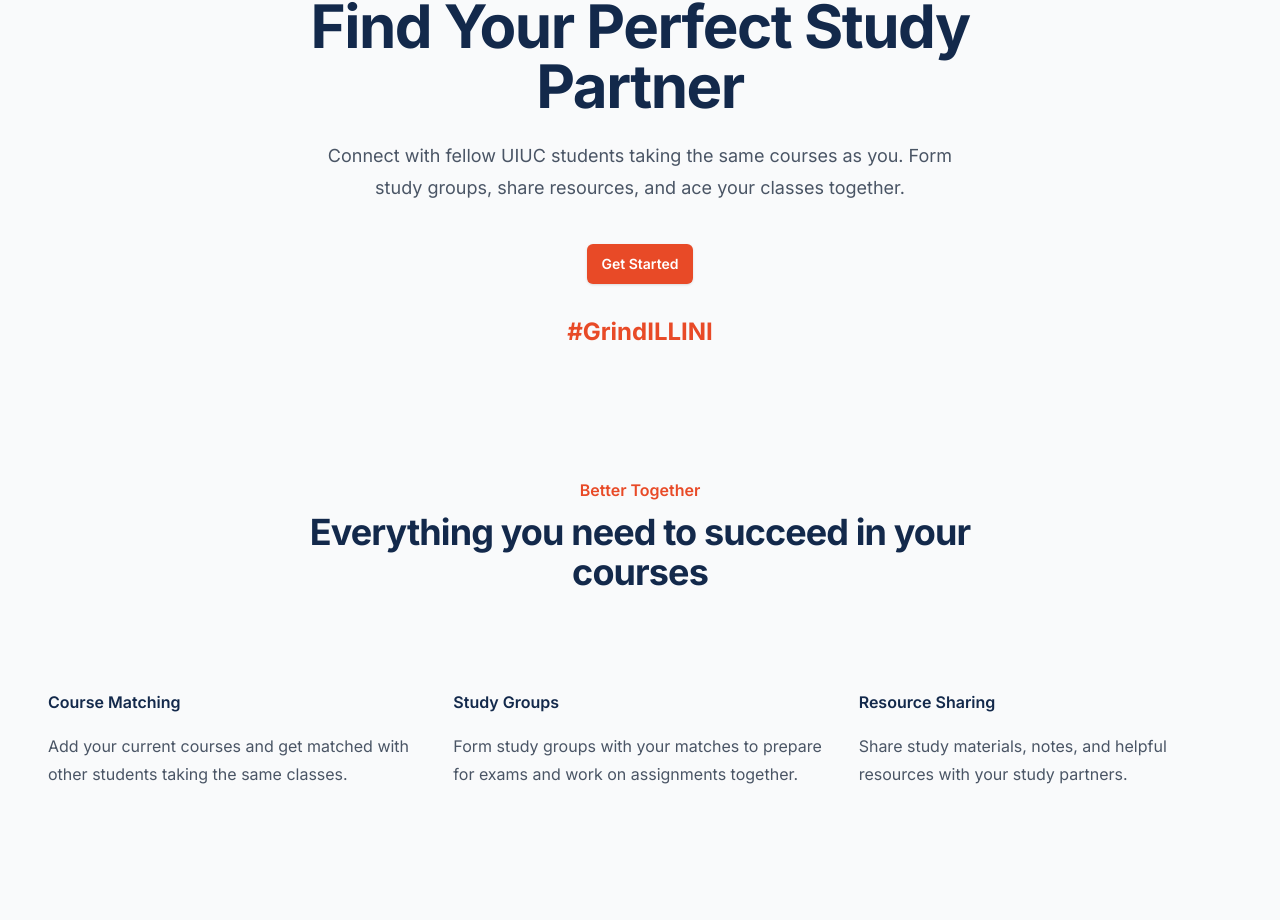
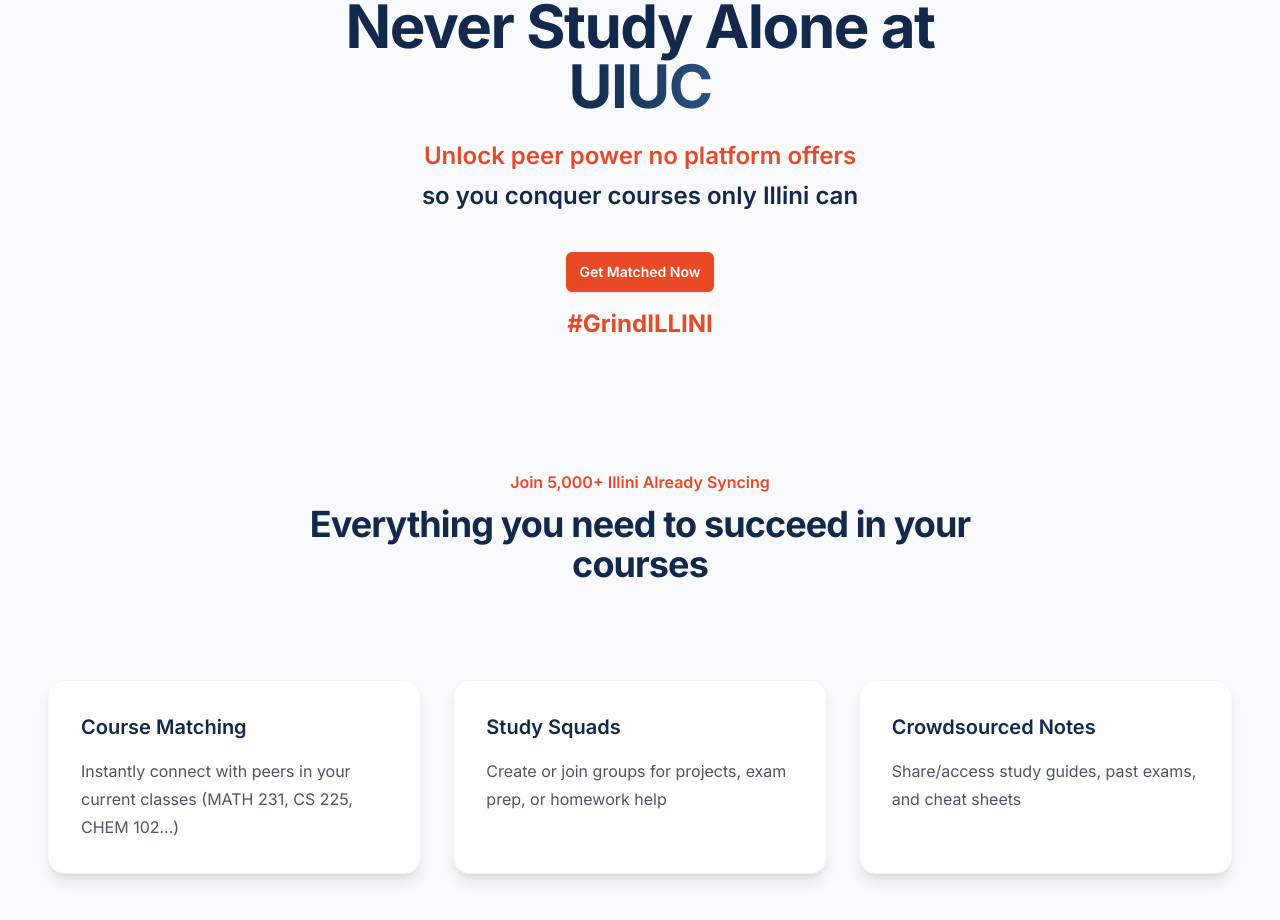
Before and after one commit to bhuvansk2606/uiuc-study-buddy, a Next.js app: page / in a window 1280 px wide. Shown: the part 228-1148 px from the top of the page. Built offline with nearby package versions, Linux system fonts and the light colour scheme; no server answers.

Commit message:
hella styling

```diff
--- a/package.json
+++ b/package.json
@@ -19,7 +19,7 @@
     "@types/jsonwebtoken": "^9.0.9",
     "csv-parse": "^5.6.0",
     "csv-stringify": "^6.4.5",
-    "framer-motion": "^12.10.1",
+    "framer-motion": "^12.10.4",
     "jsonwebtoken": "^9.0.2",
     "next": "15.3.1",
     "next-auth": "^4.24.11",
--- a/src/app/page.tsx
+++ b/src/app/page.tsx
@@ -5,6 +5,7 @@ import { useSession, signIn } from 'next-auth/react'
 import { useRouter } from 'next/navigation'
 import AnimatedHashtag from '@/components/AnimatedHashtag'
 import Image from 'next/image'
+import { motion } from 'framer-motion'
 
 export default function Home() {
   const { data: session, status } = useSession()
@@ -18,77 +19,145 @@ export default function Home() {
     }
   }
 
+  const fadeInUp = {
+    initial: { opacity: 0, y: 20 },
+    animate: { opacity: 1, y: 0 },
+    transition: { duration: 0.5 }
+  }
+
+  const staggerContainer = {
+    animate: {
+      transition: {
+        staggerChildren: 0.2
+      }
+    }
+  }
+
   return (
     <div className="relative isolate">
       <div className="mx-auto max-w-7xl px-6 py-24 sm:py-32 lg:px-8">
-        <div className="mx-auto max-w-2xl text-center">
+        <motion.div
+          className="mx-auto max-w-2xl text-center"
+          initial={{ opacity: 0, y: 20 }}
+          animate={{ opacity: 1, y: 0 }}
+          transition={{ duration: 0.5 }}
+        >
           <h1 className="text-4xl font-bold tracking-tight text-[#13294B] sm:text-6xl">
-            Find Your Perfect Study Partner
+            Never Study Alone at <span className="bg-gradient-to-r from-[#13294B] via-[#1A3A5F] to-[#2C5282] bg-clip-text text-transparent">UIUC</span>
           </h1>
-          <p className="mt-6 text-lg leading-8 text-gray-600">
-            Connect with fellow UIUC students taking the same courses as you. Form study groups, share resources, and ace your classes together.
-          </p>
-          <div className="mt-10 flex items-center justify-center gap-x-6">
+          <div className="mt-6 space-y-2">
+            <motion.p
+              className="text-2xl font-semibold text-[#E84A27]"
+              initial={{ opacity: 0, y: 20 }}
+              animate={{ opacity: 1, y: 0 }}
+              transition={{ duration: 0.5, delay: 0.2 }}
+            >
+              Unlock peer power no platform offers
+            </motion.p>
+            <motion.p
+              className="text-2xl font-semibold text-[#13294B]"
+              initial={{ opacity: 0, y: 20 }}
+              animate={{ opacity: 1, y: 0 }}
+              transition={{ duration: 0.5, delay: 0.4 }}
+            >
+              so you conquer courses only Illini can
+            </motion.p>
+          </div>
+          <motion.div
+            className="mt-10 flex items-center justify-center gap-x-6"
+            initial={{ opacity: 0, y: 20 }}
+            animate={{ opacity: 1, y: 0 }}
+            transition={{ duration: 0.5, delay: 0.6 }}
+          >
             <button
               onClick={handleGetStarted}
               className="rounded-md bg-[#E84A27] px-3.5 py-2.5 text-sm font-semibold text-white shadow-sm hover:bg-[#D73D1C] focus-visible:outline focus-visible:outline-2 focus-visible:outline-offset-2 focus-visible:outline-[#E84A27]"
             >
-              Get Started
+              Get Matched Now
             </button>
             {status === "authenticated" && (
               <Link href="/matches" className="text-sm font-semibold leading-6 text-[#13294B]">
                 View Matches <span aria-hidden="true">→</span>
               </Link>
             )}
-          </div>
-          <div className="mt-8">
+          </motion.div>
+          <motion.div
+            className="mt-4"
+            initial={{ opacity: 0, y: 20 }}
+            animate={{ opacity: 1, y: 0 }}
+            transition={{ duration: 0.5, delay: 0.8 }}
+          >
             <AnimatedHashtag />
-          </div>
-        </div>
+          </motion.div>
+        </motion.div>
       </div>
 
-      <div className="mx-auto max-w-7xl px-6 pb-24 sm:pb-32 lg:px-8">
+      <motion.div
+        className="mx-auto max-w-7xl px-6 pb-12 sm:pb-16 lg:px-8"
+        initial={{ opacity: 0 }}
+        whileInView={{ opacity: 1 }}
+        viewport={{ once: true }}
+        transition={{ duration: 0.5 }}
+      >
         <div className="mx-auto max-w-2xl lg:text-center">
-          <h2 className="text-base font-semibold leading-7 text-[#E84A27]">Better Together</h2>
+          <h2 className="text-base font-semibold leading-7 text-[#E84A27]">Join 5,000+ Illini Already Syncing</h2>
           <p className="mt-2 text-3xl font-bold tracking-tight text-[#13294B] sm:text-4xl">
             Everything you need to succeed in your courses
           </p>
         </div>
-        <div className="mx-auto mt-16 max-w-2xl sm:mt-20 lg:mt-24 lg:max-w-none">
+        <motion.div
+          className="mx-auto mt-16 max-w-2xl sm:mt-20 lg:mt-24 lg:max-w-none"
+          variants={staggerContainer}
+          initial="initial"
+          whileInView="animate"
+          viewport={{ once: true }}
+        >
           <dl className="grid max-w-xl grid-cols-1 gap-x-8 gap-y-16 lg:max-w-none lg:grid-cols-3">
-            <div className="flex flex-col">
-              <dt className="flex items-center gap-x-3 text-base font-semibold leading-7 text-[#13294B]">
+            <motion.div
+              className="flex flex-col p-8 rounded-2xl bg-white shadow-lg hover:shadow-xl transition-all duration-300 hover:-translate-y-1 border border-gray-100"
+              variants={fadeInUp}
+              whileHover={{ scale: 1.02 }}
+            >
+              <dt className="flex items-center gap-x-3 text-xl font-semibold leading-7 text-[#13294B] mb-4">
                 Course Matching
               </dt>
-              <dd className="mt-4 flex flex-auto flex-col text-base leading-7 text-gray-600">
+              <dd className="flex flex-auto flex-col text-base leading-7 text-gray-600">
                 <p className="flex-auto">
-                  Add your current courses and get matched with other students taking the same classes.
+                  Instantly connect with peers in your current classes (MATH 231, CS 225, CHEM 102...)
                 </p>
               </dd>
-            </div>
-            <div className="flex flex-col">
-              <dt className="flex items-center gap-x-3 text-base font-semibold leading-7 text-[#13294B]">
-                Study Groups
+            </motion.div>
+            <motion.div
+              className="flex flex-col p-8 rounded-2xl bg-white shadow-lg hover:shadow-xl transition-all duration-300 hover:-translate-y-1 border border-gray-100"
+              variants={fadeInUp}
+              whileHover={{ scale: 1.02 }}
+            >
+              <dt className="flex items-center gap-x-3 text-xl font-semibold leading-7 text-[#13294B] mb-4">
+                Study Squads
               </dt>
-              <dd className="mt-4 flex flex-auto flex-col text-base leading-7 text-gray-600">
+              <dd className="flex flex-auto flex-col text-base leading-7 text-gray-600">
                 <p className="flex-auto">
-                  Form study groups with your matches to prepare for exams and work on assignments together.
+                  Create or join groups for projects, exam prep, or homework help
                 </p>
               </dd>
-            </div>
-            <div className="flex flex-col">
-              <dt className="flex items-center gap-x-3 text-base font-semibold leading-7 text-[#13294B]">
-                Resource Sharing
+            </motion.div>
+            <motion.div
+              className="flex flex-col p-8 rounded-2xl bg-white shadow-lg hover:shadow-xl transition-all duration-300 hover:-translate-y-1 border border-gray-100"
+              variants={fadeInUp}
+              whileHover={{ scale: 1.02 }}
+            >
+              <dt className="flex items-center gap-x-3 text-xl font-semibold leading-7 text-[#13294B] mb-4">
+                Crowdsourced Notes
               </dt>
-              <dd className="mt-4 flex flex-auto flex-col text-base leading-7 text-gray-600">
+              <dd className="flex flex-auto flex-col text-base leading-7 text-gray-600">
                 <p className="flex-auto">
-                  Share study materials, notes, and helpful resources with your study partners.
+                  Share/access study guides, past exams, and cheat sheets
                 </p>
               </dd>
-            </div>
+            </motion.div>
           </dl>
-        </div>
-      </div>
+        </motion.div>
+      </motion.div>
     </div>
   )
 }
```
Also changed, not shown: 1 other file (tests, documents, lock files or other folders).
